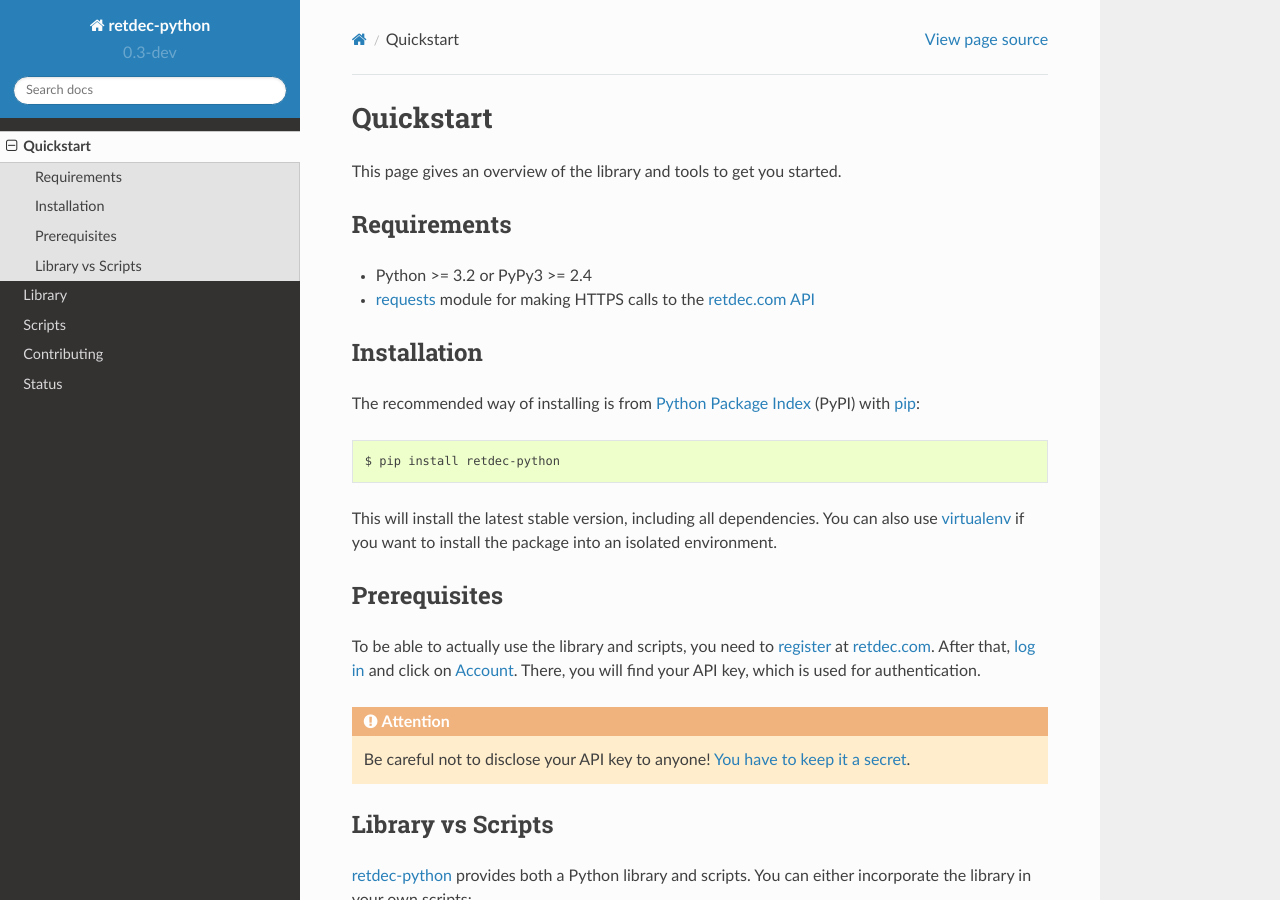
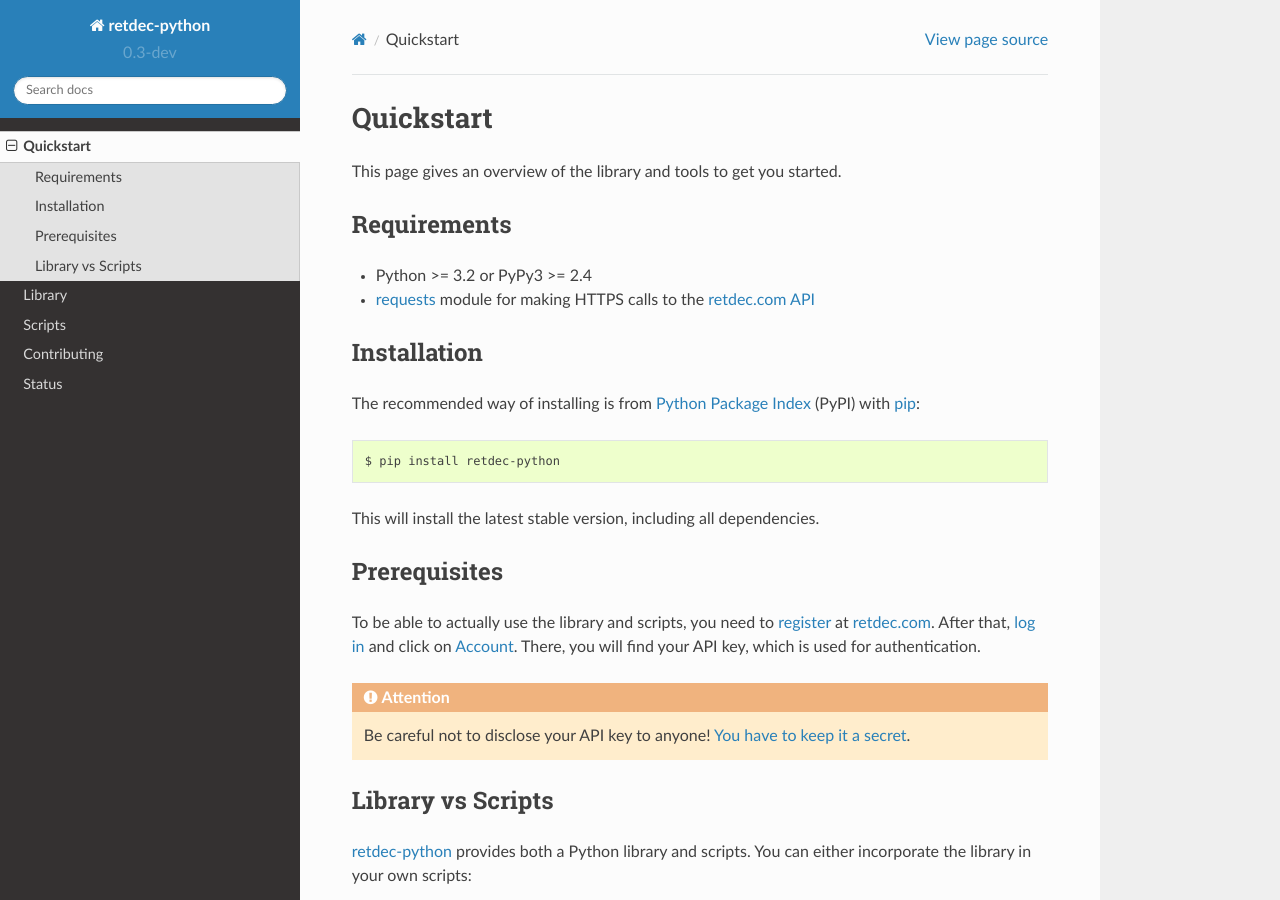
Before and after one commit to s3rvac/retdec-python, a Sphinx documentation site: the page built from docs/quickstart.rst, in a window 1280 px wide and 900 px high. Built offline with Sphinx 7.4.7 and the Read the Docs theme 2.0.0, drawn with Linux system fonts in a browser that asks for light colours.

Commit message:
Remove the mention of virtualenv from the docs.
It is not really that relevant for this project.

```diff
--- a/docs/quickstart.rst
+++ b/docs/quickstart.rst
@@ -20,7 +20,7 @@ The recommended way of installing is from `Python Package Index <https://pypi.py
 
     $ pip install retdec-python
 
-This will install the latest stable version, including all dependencies. You can also use `virtualenv <https://docs.python.org/3/tutorial/venv.html>`_ if you want to install the package into an isolated environment.
+This will install the latest stable version, including all dependencies.
 
 Prerequisites
 -------------
```
